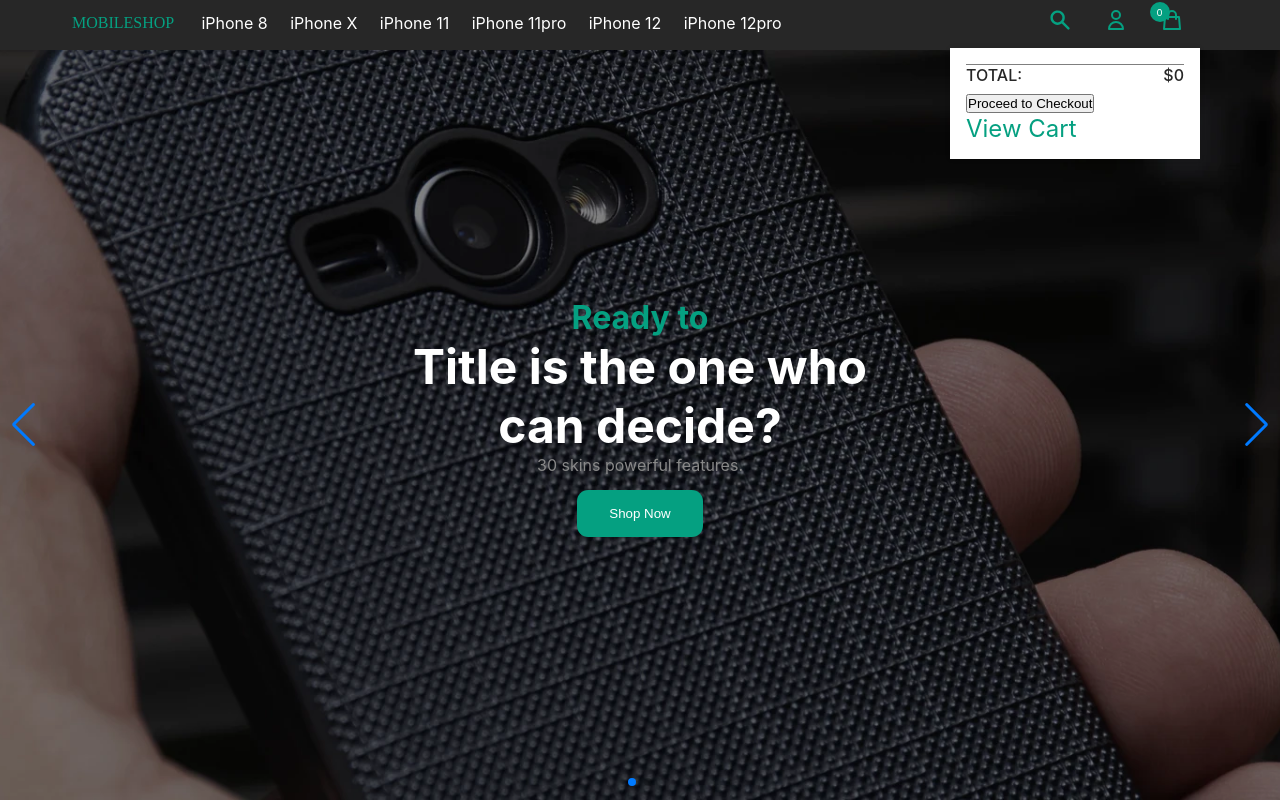
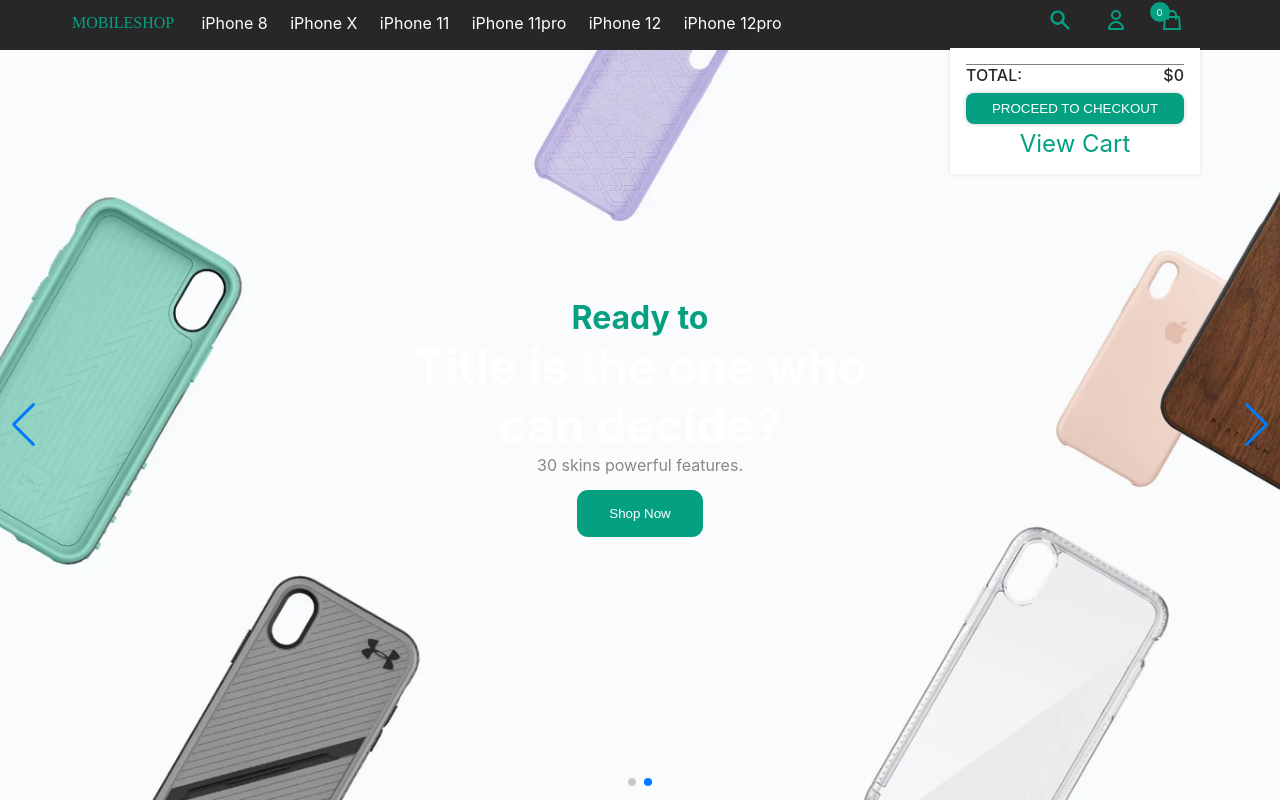
Before and after one commit to Abdul3030/react-mobile-shop, a React (Create React App) app: page / in a window 1280 px wide. Both pictures are taken after a click on the icon 1172 px from the left and 20 px from the top of the page. Shown: the top 800 px of the page. Built offline with nearby package versions, Linux system fonts and the light colour scheme; grey boxes are pictures that could not be loaded; a web font is replaced by a local one.

Commit message:
Added Redux

```diff
--- a/src/components/Cart/Cart.jsx
+++ b/src/components/Cart/Cart.jsx
@@ -1,4 +1,5 @@
 import React from 'react';
+import { Link } from 'react-router-dom';
 import { connect } from 'react-redux';
 import CartItem from './CartItem/CartItem';
 import './Cart.scss';
@@ -13,7 +14,7 @@
             <div className="cart-wrapper">
                 <div className="cart-items-wrapper">
                     {
-                        cart?cart.map(item => <CartItem key={item.id} item={item} />): <p>The cart is empty</p>
+                        cart ? cart.map(item => <CartItem key={item.id} item={item} />): <p>The cart is empty</p>
                     }
                 </div>
                 <div className="total-price">
@@ -30,7 +31,9 @@
                     </button>
                 </div>
                 <div className="view-cart">
-                    View Cart
+                    <Link to='/cart' >
+                        View Cart
+                    </Link>
                 </div>
 
             </div>
--- a/src/components/Cart/Cart.scss
+++ b/src/components/Cart/Cart.scss
@@ -12,7 +12,9 @@
     .cart-wrapper{
         padding: 1rem;
         .cart-items-wrapper{
-            border-bottom: 1px solid rgba($color: #000000, $alpha: 0.5)
+            max-height: 250px;
+            border-bottom: 1px solid rgba($color: #000000, $alpha: 0.5);
+            overflow-y: auto;
         }
         .total-price{
             font-size: 1rem;
@@ -27,5 +29,30 @@
 
             }
         }
+        .proceed-button{
+            width: 100%;
+            margin: 5px 0;
+            button{
+                width: 100%;
+                padding: 0.5rem 0;
+                background: $special;
+                color: $bg-pri;
+                border: none;
+                border-radius: 0.5rem;
+                text-transform: uppercase;
+                box-shadow: 0 0 5px rgba($color: #000000, $alpha: 0.2);
+            }
+        }
+        .view-cart{
+            width: 100%;
+            text-align: center;
+                a{
+                    text-decoration: none;
+                    color: inherit;
+                    &:hover{
+                        text-shadow: 0 0 10px $special;
+                    }
+                }
+        }
     }
 }
--- a/src/components/Header/Header.jsx
+++ b/src/components/Header/Header.jsx
@@ -1,6 +1,6 @@
 import React from 'react';
 import { Swiper, SwiperSlide } from 'swiper/react';
-import SwiperCore, {EffectFade, Navigation, Pagination} from 'swiper';
+import SwiperCore, {EffectFade, Navigation, Pagination, Autoplay} from 'swiper';
 import './Header.scss';
 import 'swiper/swiper.min.css';
 import 'swiper/swiper-bundle.css';
@@ -11,7 +11,7 @@
 import slide1 from '../../assets/image/slide1.jpg';
 import slide2 from '../../assets/image/slide2.jpg';
 
-SwiperCore.use([EffectFade, Navigation, Pagination]);
+SwiperCore.use([EffectFade, Navigation, Pagination, Autoplay]);
 
 
 const Header = () => {
@@ -19,7 +19,7 @@
 
     return (
         <div className="header-container">
-            <Swiper effect='fade' navigation pagination loop >
+            <Swiper  effect='fade' navigation pagination loop autoplay>
                 <SwiperSlide >
                     <Slide imgSource={slide1} />
                 </SwiperSlide>
--- a/src/components/Home/Home.jsx
+++ b/src/components/Home/Home.jsx
@@ -18,12 +18,17 @@
             <Navigation />
             <Header />
             <div className="promos-container">
-                <Promo />
-                <Promo />
-                <Promo />
-                <Promo />
+                <Promo imgUrl={'https://cdn.shopify.com/s/files/1/0067/6433/1090/files/01_187fddae-f806-43cc-b163-9fae6dd33497_400x.png'} />
+                <Promo imgUrl={'https://cdn.shopify.com/s/files/1/0067/6433/1090/files/02_3ab66bf3-7f74-49bc-91c8-bd227aa7d438_400x.png'}/>
+                <Promo imgUrl={'https://cdn.shopify.com/s/files/1/0067/6433/1090/files/03_1d2c8c2a-8aba-4933-b1c8-45435222a661_400x.png'} />
+                <Promo imgUrl={'https://cdn.shopify.com/s/files/1/0067/6433/1090/files/04_e05e6150-f73f-477b-b41d-5f3fbf52f6a9_600x.png'} />
+            </div>
+            <div className="products-header">
+                    <h2 className="title">Best Seller</h2>
+                    <h4 className="subtitle">Top products of this week</h4>
             </div>
             <div className="products-container">
+
                 {
                     items?items.map(item=><Product key={item.id} item={item} />):null
                 }
--- a/src/components/Home/Home.scss
+++ b/src/components/Home/Home.scss
@@ -11,12 +11,22 @@
         flex: 0 0 25%;
         overflow-x: hidden;
     }
+    .products-header{
+        width: 100%;
+        text-align: center;
+        padding: 1rem;
+        .title{
+            padding: 5px 0;
+        }
+        .subtitle{
+            padding: 5px 0;
+        }
+    }
     .products-container{
         width: 90%;
         margin: auto;
         display: grid;
         grid-template-columns: repeat(4, auto);
-        grid-template-rows: repeat(auto,400px);
         gap: 10px;
     }
     .services-container{
--- a/src/components/Product/Product.jsx
+++ b/src/components/Product/Product.jsx
@@ -12,7 +12,7 @@
 const Product = ({item, addToCart}) => {
     const {imgUrl, title, brand, rating, price} = item;
     return (
-        <div className="product-container">
+        <div className="product-container" >
             <div className="product-wrapper">
                 <div className="image-wrapper">
                     <img src={imgUrl} alt="" className="product-image"/>
--- a/src/components/Product/Product.scss
+++ b/src/components/Product/Product.scss
@@ -6,7 +6,7 @@
 
 .product-container{
     width: 100%;
-    max-height: 365px;
+    max-height: 420px;
     padding: 0 5px;
     position: relative;
     transition: all 1s ease-in-out;
--- a/src/components/Promo/Promo.jsx
+++ b/src/components/Promo/Promo.jsx
@@ -1,18 +1,16 @@
 import React from 'react';
-import image from '../../assets/image/Headshot2.png';
 import './Promo.scss';
 
 
 
-const Promo = () => {
+const Promo = ({imgUrl}) => {
 
 
     return (
-        <div className="promo-container">
+        <div className="promo-container" >
             <div className="promo-wrapper">
                 <div className="image-wrapper">
-                    <img src={image} alt="Promo" className="promo-image"/>
-                </div>
+                    <img src={imgUrl} alt="Promo" className="promo-image"/>
                 </div>
                 <div className="promo-details-container">
                     <div className="promo-details-wrapper">
@@ -26,6 +24,7 @@
 
                 </div>
             </div>
+        </div>
     )
 };
 
--- a/src/components/Promo/Promo.scss
+++ b/src/components/Promo/Promo.scss
@@ -4,21 +4,27 @@
 
 
 .promo-container{
-    width: 25%;
+    flex: 0 0 25%;
     height: 100%;
     position: relative;
     padding: 0 5px;
     .promo-wrapper{
-        position: relative;
         width: 100%;
         height: 100%;
+        position: relative;
         .image-wrapper{
             width: 100%;
+            max-width: 100%;
+            height: 100%;
+            img{
+                width: 100%;
+                max-width: 100%;
                 height: 100%;
             }
         }
         .promo-details-container{
             position: absolute;
+            top: 0;
             width: 100%;
             height: 100%;
             display: flex;
@@ -33,15 +39,15 @@
                 padding: 1rem 0.5rem;
                 border-radius: 0.7rem;
                 cursor: pointer;
-            transition: transform 500ms ease;
+                transition: all 500ms ease;
                 &:hover {
+                    padding: 1.5rem 0.8rem;
                     background: rgba($color: $special, $alpha: 0.9);
-                transform: scale(1.2);
+                    .title,.sub-title{
+                        color: $bg-pri;
                     }
-            .sub-title{
+                }
 
-            }
-            .title{
 
             }
         }
```
Also changed, not shown: 1 other file (tests, documents, lock files or other folders). Lines whose indentation alone changed are shown as unchanged.
